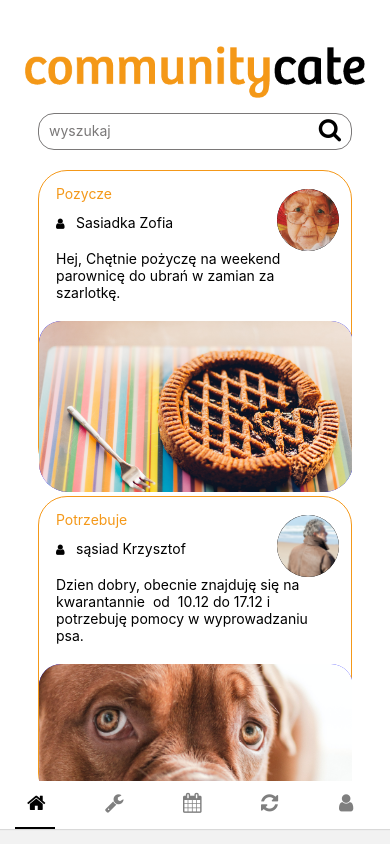
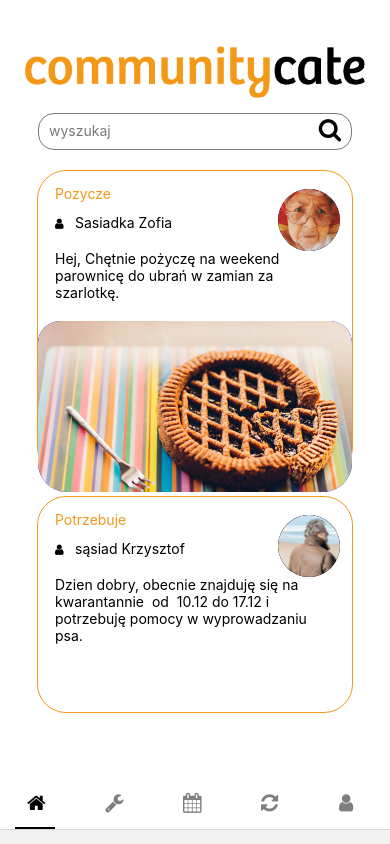
Before and after one commit to jabi11/hackaton-Communitycate, a React Native app: screen /Root in a window 390 px wide. Built offline with nearby package versions, Linux system fonts and the light colour scheme; what expo-linking would draw is missing.

Commit message:
card height control

```diff
--- a/components/Card.tsx
+++ b/components/Card.tsx
@@ -6,25 +6,23 @@ export interface CardProps {
     text1: string,
     username: string,
     avatar: ImageSourcePropType,
-    hero: ImageSourcePropType,
+    hero?: ImageSourcePropType,
     post: string
 }
 
 export const Card = (props: CardProps) =>
-        <View style={styles.card}>
+        <View style={[styles.card, props.hero ? styles.normalHeight : styles.smallHeight]}>
             <Text style={styles.typeText}>{props.text1}</Text>
             <FontAwesome name="user" style={styles.userIcon}/>
             <Text style={styles.username}>{props.username}</Text>
             <Image source={props.avatar} style={styles.avatar}/>
             <Text style={styles.postText}>{props.post}</Text>
-            <Image source={props.hero} style={styles.postPhoto}/>
+            {props.hero && <Image source={props.hero} style={styles.postPhoto}/>}
         </View>
 
 const styles = StyleSheet.create({
     card: {
         marginTop: 20,
-        width: 314,
-        height: 306,
         backgroundColor: 'white',
         borderRadius: 29,
         borderColor: '#F49819',
@@ -71,7 +69,16 @@ const styles = StyleSheet.create({
         borderTopRightRadius: 22,
         borderBottomRightRadius: 29,
         borderBottomLeftRadius: 29
+    },
+    smallHeight:{
+        height: 217,
+        maxHeight: 217,
+    },
+    normalHeight: {
+        height: 306,
+        maxHeight: 306,
     }
 
 
+
 });
--- a/screens/TabOneScreen.tsx
+++ b/screens/TabOneScreen.tsx
@@ -24,7 +24,7 @@ export default function TabOneScreen({ navigation }: RootTabScreenProps<'TabOne'
         <Card text1='Pozycze' username='Sasiadka Zofia' hero={hero1} avatar={avatar1}
         post={'Hej, Chętnie pożyczę na weekend parownicę do ubrań w zamian za szarlotkę.'}
         />
-        <Card text1='Potrzebuje' username='sąsiad Krzysztof' hero={hero2} avatar={avatar2}
+        <Card text1='Potrzebuje' username='sąsiad Krzysztof' avatar={avatar2}
         post={'Dzien dobry, obecnie znajduję się na kwarantannie  od  10.12 do 17.12 i potrzebuję pomocy w wyprowadzaniu psa. '}
         />
       </ScrollView>
@@ -71,5 +71,5 @@ const styles = StyleSheet.create({
     top: 8,
     left: 10,
     color: '#7A7878'
-  }
+  },
 });
```
